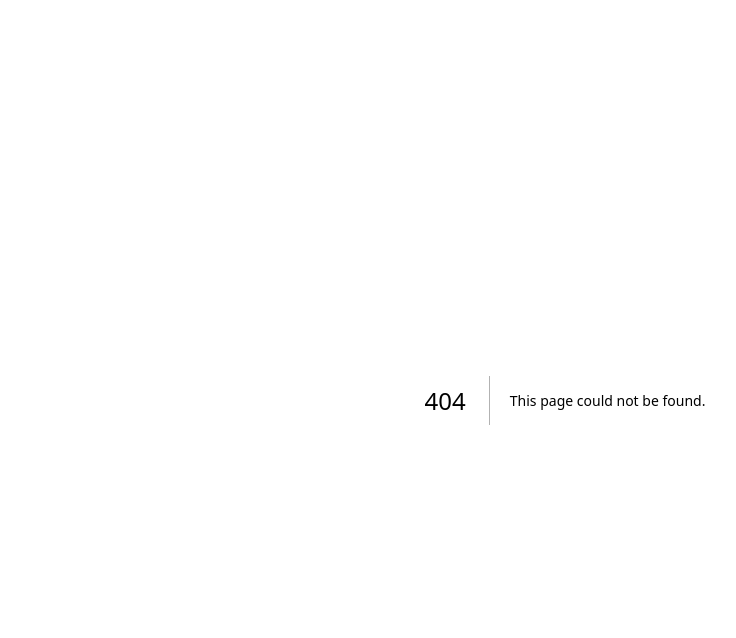
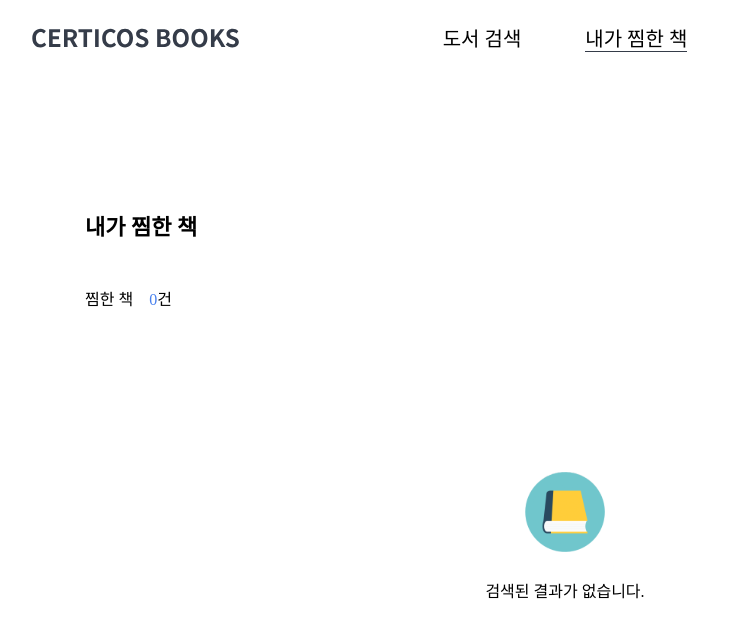
Before and after one commit to 2hyeong/C-FE-TEST, a Next.js app: page /wish-book in a window 1280 px wide. Before the commit this address had no page. Shown: the top 638 px of the page, without its empty margins (75-811 px from the left). Built offline with nearby package versions, Linux system fonts and the light colour scheme.

Commit message:
feat: wish list page

```diff
--- a/src/pages/index.tsx
+++ b/src/pages/wish-book.tsx
@@ -1,28 +1,25 @@
-//
 import Head from "next/head";
+// components
+import Layout from "@/components/layout";
 // emotion
 import styled from "@emotion/styled";
-// components
-import Layout from "@/components/layout";
-import SearchBookInput from "@/components/search-book/input";
-import SearchBookList from "@/components/search-book/list";
+import WishBookList from "@/components/book/wish/list";
 
-export default function Home() {
+export default function WishList() {
   return (
     <>
       <Head>
-        <title>도서 검색</title>
-        <meta name="description" content="도서 검색" />
+        <title>내가 찜한 책</title>
+        <meta name="description" content="내가 찜한 책" />
         <meta name="viewport" content="width=device-width, initial-scale=1" />
         <link rel="icon" href="/favicon.ico" />
       </Head>
       <Layout>
         <Container>
           <검색Container>
-            <Title2>도서 검색</Title2>
-            <SearchBookInput />
+            <Title2>내가 찜한 책</Title2>
           </검색Container>
-          <SearchBookList />
+          <WishBookList />
         </Container>
       </Layout>
     </>
```
Also changed, not shown: src/pages/wish-list.tsx (deleted, +0 -17 lines).
